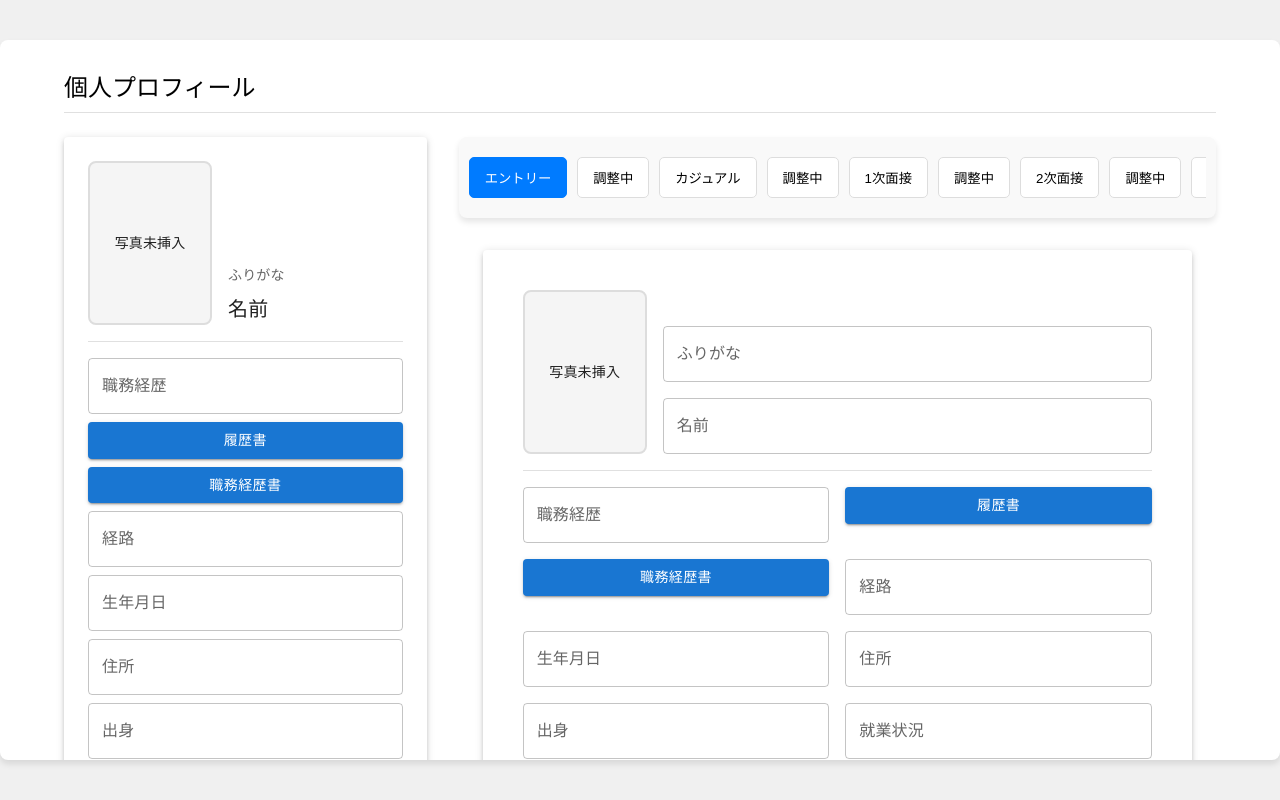
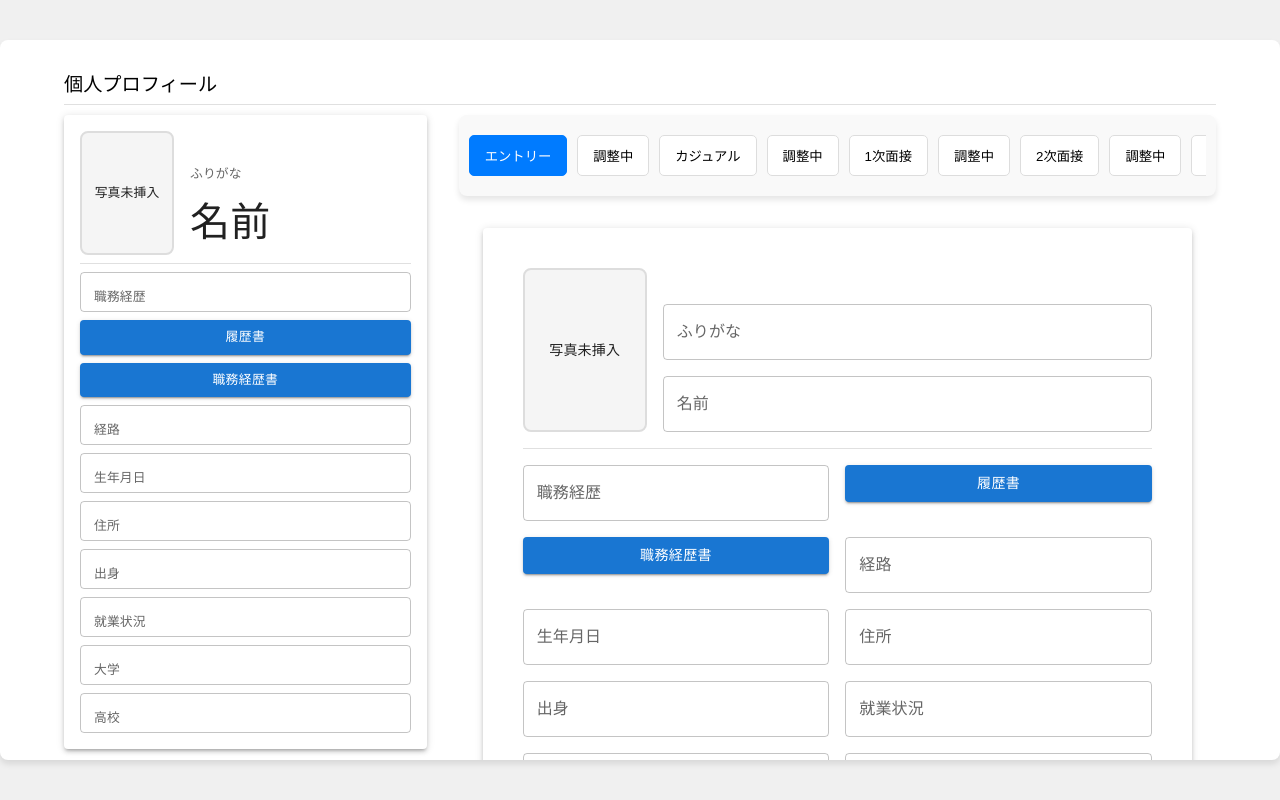
Before and after one commit to fuukanoo/SRM_prod, a React (Create React App) app in the folder SRM_client/: page / in a window 1280 px wide. Built offline with nearby package versions, Linux system fonts and the light colour scheme.

Commit message:
左側を縦1列ではみ出さないようにサイズ調整

```diff
--- a/SRM_client/src/App.jsx
+++ b/SRM_client/src/App.jsx
@@ -219,15 +219,21 @@ function App() {
         }}
       >
         <Container maxWidth="lg" sx={{ mt: 4, mb: 4 }}>
-          <Typography variant="h5" gutterBottom>
+          <Typography variant="h5" gutterBottom sx={{ fontSize: '1.2rem' }}>
             個人プロフィール
           </Typography>
-          <Divider sx={{ mb: 3 }} />
+          <Divider sx={{ mb: 1.25 }} />
           <Grid container spacing={4}>
             {/* 左側セクション */}
 
             <Grid item xs={12} md={4}>
-              <Card sx={{ p: 3, boxShadow: 3 }}>
+              <Card
+                sx={{
+                  p: { xs: 2, md: 2 },                // パディングを画面サイズに応じて調整
+                  boxShadow: 3,
+                  maxHeight: { xs: '80vh', md: '90vh' }, // 高さの制限とレスポンシブ調整
+                }}
+              >
                 {/* 写真と名前の部分 */}
                 <Box
                   sx={{
@@ -238,9 +244,9 @@ function App() {
                 >
                   <Box
                     sx={{
-                      width: 120,
-                      height: 160,
-                      flexShrink: 0, // 追加：サイズの縮小を防ぐ
+                      width: { xs: 90, md: 90 },          // 幅を画面サイズに合わせて調整
+                      height: { xs: 120, md: 120 },          // 高さも同様に調整
+                      flexShrink: 0,
                       backgroundColor: "#f5f5f5",
                       borderRadius: "8px",
                       display: "flex",
@@ -254,15 +260,28 @@ function App() {
                     }}
                     onClick={() => fileInputRef.current.click()}
                   >
-                    {!photoPreviewUrl && <Typography variant="body2">写真未挿入</Typography>}
+                    {!photoPreviewUrl && (
+                      <Typography variant="body2" sx={{ fontSize: { xs: '0.7rem', md: '0.8rem' } }}>
+                        写真未挿入
+                      </Typography>
+                    )}
                   </Box>
+
                   <Box>
-                    <Typography variant="body2" color="text.secondary">
+                    <Typography
+                      variant="body2"
+                      color="text.secondary"
+                      sx={{ fontSize: { xs: '0.7rem', md: '0.8rem' } }}
+                    >
                       {profileData.furigana || "ふりがな"}
                     </Typography>
-                    <Typography variant="h6" sx={{ mt: 1 }}>
+                    <Typography
+                      variant="h6"
+                      sx={{ mt: { xs: 0.5, md: 1 }, fontSize: { xs: '1rem', md: '2.5rem' } }}
+                    >
                       {profileData.name || "名前"}
                     </Typography>
+
                   </Box>
                     {/* <Typography variant="body2" color="text.secondary">
                       {profileData.furigana || "やまだ たろう"}
@@ -282,7 +301,7 @@ function App() {
                 />
 
                 {/* Divider で区切り */}
-                <Divider sx={{ my: 2 }} />
+                <Divider sx={{ my: 1 }} />
 
                 {/* 追加の項目群 */}
                 <Grid container spacing={1}>
@@ -294,16 +313,30 @@ function App() {
                       value={profileData.career || ""}
                       onChange={handleInputChange}
                       variant="outlined"
+                      sx={{
+                        '& .MuiInputBase-input': {
+                          fontSize: { xs: '0.8rem', md: '0.8rem' },
+                          padding: { xs: '6px 8px', md: '6px 8px' },
+                        },
+                        '& .MuiInputLabel-root': {
+                          fontSize: { xs: '0.8rem', md: '0.8rem' },
+                        },
+                        '& .MuiOutlinedInput-root': {
+                          height: { xs: '40px', md: '40px' },
+                        },
+                      }}
                     />
+
                   </Grid>
                   <Grid item xs={12} sm={12} md={12}>
-                    <Button variant="contained" component="label" fullWidth>
+                    <Button variant="contained" component="label" fullWidth sx={{ fontSize: { xs: '0.8rem', md: '0.8rem' } }}>
                       履歴書
                       <input type="file" name="resume" hidden onChange={handleFileUpload} />
                     </Button>
+
                   </Grid>
                   <Grid item xs={12} sm={12} md={12}>
-                    <Button variant="contained" component="label" fullWidth>
+                    <Button variant="contained" component="label" fullWidth sx={{ fontSize: { xs: '0.8rem', md: '0.8rem' } }}>
                       職務経歴書
                       <input type="file" name="careerSheet" hidden onChange={handleFileUpload} />
                     </Button>
@@ -316,6 +349,18 @@ function App() {
                       value={profileData.route || ""}
                       onChange={handleInputChange}
                       variant="outlined"
+                      sx={{
+                        '& .MuiInputBase-input': {
+                          fontSize: { xs: '0.8rem', md: '0.8rem' },
+                          padding: { xs: '6px 8px', md: '6px 8px' },
+                        },
+                        '& .MuiInputLabel-root': {
+                          fontSize: { xs: '0.8rem', md: '0.8rem' },
+                        },
+                        '& .MuiOutlinedInput-root': {
+                          height: { xs: '40px', md: '40px' },
+                        },
+                      }}
                     />
                   </Grid>
                   <Grid item xs={12} sm={12} md={12}>
@@ -326,6 +371,18 @@ function App() {
                       value={profileData.birthdate || ""}
                       onChange={handleInputChange}
                       variant="outlined"
+                      sx={{
+                        '& .MuiInputBase-input': {
+                          fontSize: { xs: '0.8rem', md: '0.8rem' },
+                          padding: { xs: '6px 8px', md: '6px 8px' },
+                        },
+                        '& .MuiInputLabel-root': {
+                          fontSize: { xs: '0.8rem', md: '0.8rem' },
+                        },
+                        '& .MuiOutlinedInput-root': {
+                          height: { xs: '40px', md: '40px' },
+                        },
+                      }}
                     />
                   </Grid>
                   <Grid item xs={12} sm={12} md={12}>
@@ -336,6 +393,18 @@ function App() {
                       value={profileData.address || ""}
                       onChange={handleInputChange}
                       variant="outlined"
+                      sx={{
+                        '& .MuiInputBase-input': {
+                          fontSize: { xs: '0.8rem', md: '0.8rem' },
+                          padding: { xs: '6px 8px', md: '6px 8px' },
+                        },
+                        '& .MuiInputLabel-root': {
+                          fontSize: { xs: '0.8rem', md: '0.8rem' },
+                        },
+                        '& .MuiOutlinedInput-root': {
+                          height: { xs: '40px', md: '40px' },
+                        },
+                      }}
                     />
                   </Grid>
                   <Grid item xs={12} sm={12} md={12}>
@@ -346,6 +415,18 @@ function App() {
                       value={profileData.origin || ""}
                       onChange={handleInputChange}
                       variant="outlined"
+                      sx={{
+                        '& .MuiInputBase-input': {
+                          fontSize: { xs: '0.8rem', md: '0.8rem' },
+                          padding: { xs: '6px 8px', md: '6px 8px' },
+                        },
+                        '& .MuiInputLabel-root': {
+                          fontSize: { xs: '0.8rem', md: '0.8rem' },
+                        },
+                        '& .MuiOutlinedInput-root': {
+                          height: { xs: '40px', md: '40px' },
+                        },
+                      }}
                     />
                   </Grid>
                   <Grid item xs={12} sm={12} md={12}>
@@ -356,6 +437,18 @@ function App() {
                       value={profileData.employmentStatus || ""}
                       onChange={handleInputChange}
                       variant="outlined"
+                      sx={{
+                        '& .MuiInputBase-input': {
+                          fontSize: { xs: '0.8rem', md: '0.8rem' },
+                          padding: { xs: '6px 8px', md: '6px 8px' },
+                        },
+                        '& .MuiInputLabel-root': {
+                          fontSize: { xs: '0.8rem', md: '0.8rem' },
+                        },
+                        '& .MuiOutlinedInput-root': {
+                          height: { xs: '40px', md: '40px' },
+                        },
+                      }}
                     />
                   </Grid>
                   <Grid item xs={12} sm={12} md={12}>
@@ -366,6 +459,18 @@ function App() {
                       value={profileData.university || ""}
                       onChange={handleInputChange}
                       variant="outlined"
+                      sx={{
+                        '& .MuiInputBase-input': {
+                          fontSize: { xs: '0.8rem', md: '0.8rem' },
+                          padding: { xs: '6px 8px', md: '6px 8px' },
+                        },
+                        '& .MuiInputLabel-root': {
+                          fontSize: { xs: '0.8rem', md: '0.8rem' },
+                        },
+                        '& .MuiOutlinedInput-root': {
+                          height: { xs: '40px', md: '40px' },
+                        },
+                      }}
                     />
                   </Grid>
                   <Grid item xs={12} sm={12} md={12}>
@@ -376,6 +481,18 @@ function App() {
                       value={profileData.highSchool || ""}
                       onChange={handleInputChange}
                       variant="outlined"
+                      sx={{
+                        '& .MuiInputBase-input': {
+                          fontSize: { xs: '0.8rem', md: '0.8rem' },
+                          padding: { xs: '6px 8px', md: '6px 8px' },
+                        },
+                        '& .MuiInputLabel-root': {
+                          fontSize: { xs: '0.8rem', md: '0.8rem' },
+                        },
+                        '& .MuiOutlinedInput-root': {
+                          height: { xs: '40px', md: '40px' },
+                        },
+                      }}
                     />
                   </Grid>
                 </Grid>
--- a/SRM_client/src/index.css
+++ b/SRM_client/src/index.css
@@ -111,7 +111,7 @@ body, html {
   background-color: #0056b3;
 }
 
-/* 写真のプレビュー */
+/* 写真のプレビュー
 .profile-photo {
   width: 150px;
   height: 150px;
@@ -123,7 +123,7 @@ body, html {
   font-size: 1rem;
   color: #555;
   margin-right: 20px;
-}
+} */
 
 /* 入力セクション */
 .info-section {
```
